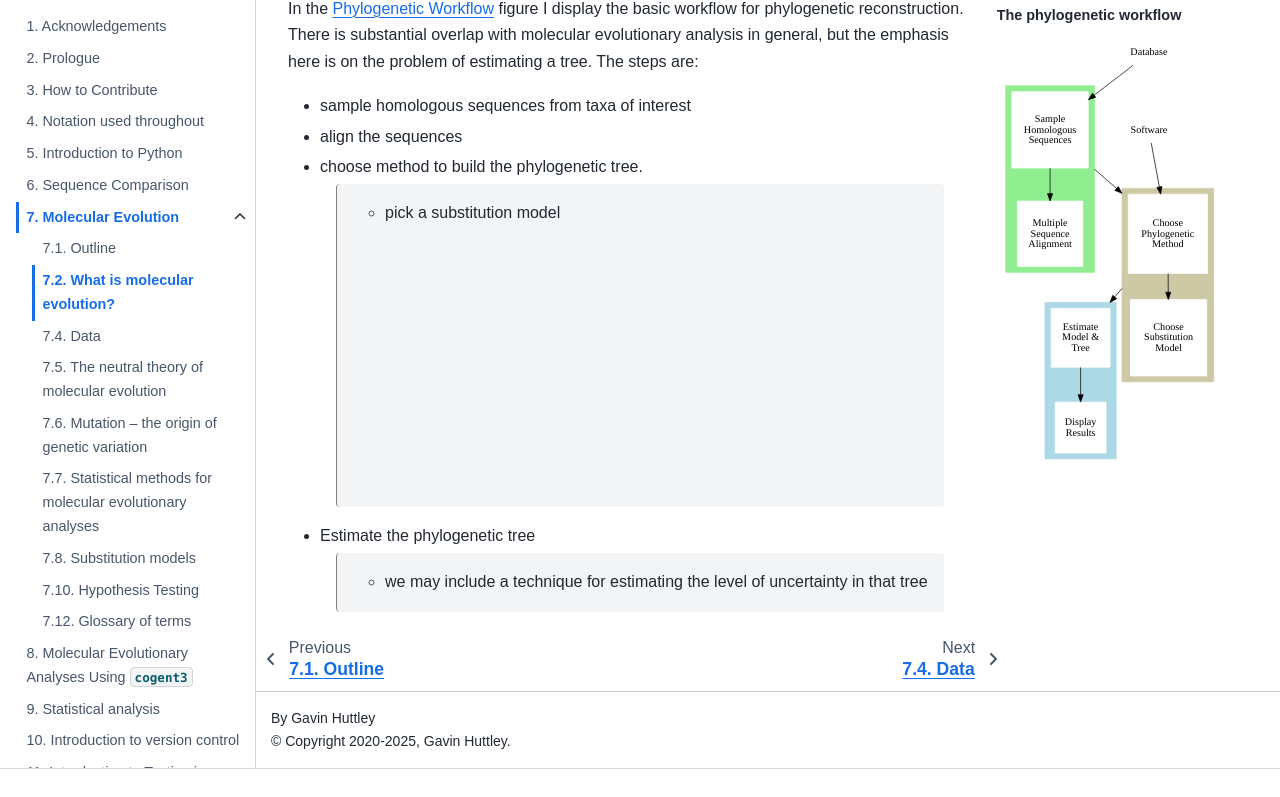
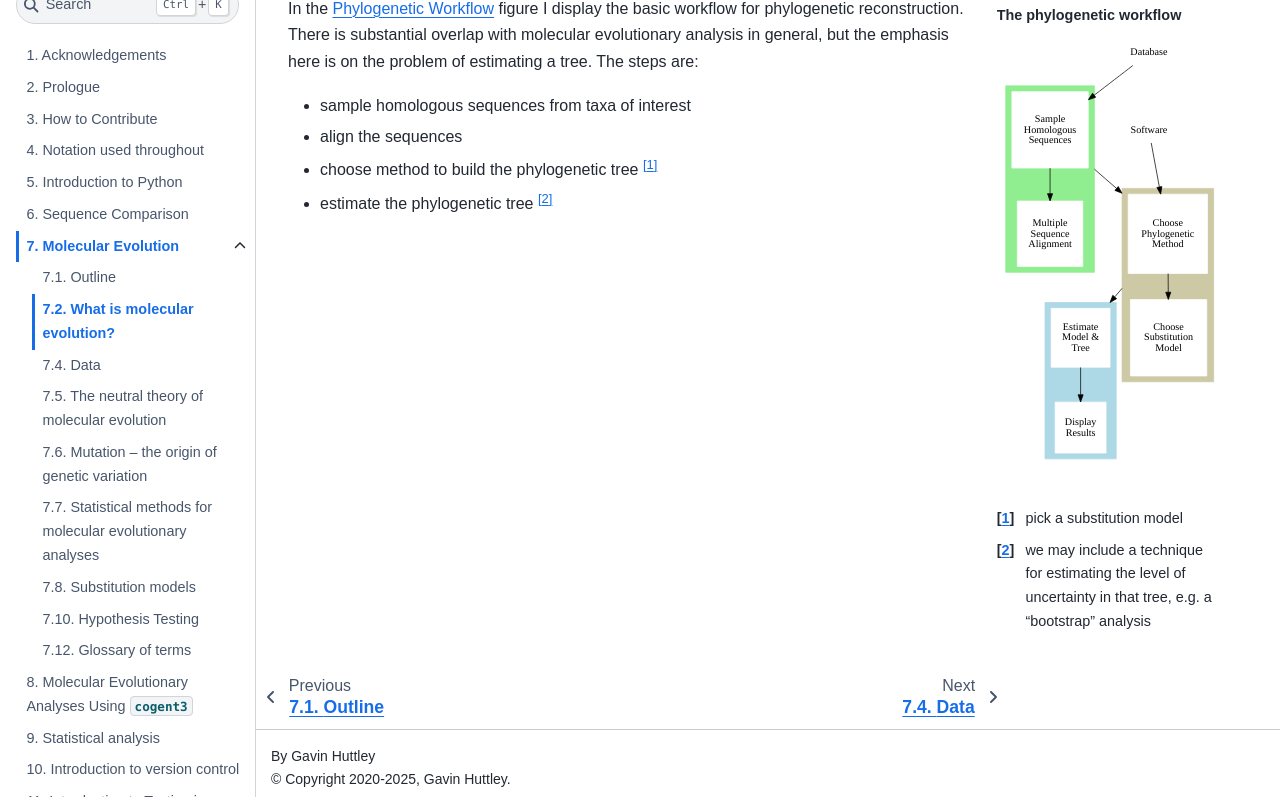
Before and after one commit to GavinHuttley/tib, a Sphinx documentation site: the page built from source/molevol/intro.rst, in a window 1280 px wide and 900 px high, scrolled down 953 px, cut to the strip 103-900 px from the top of the window. Built offline with Sphinx 7.4.7 and the Sphinx Book theme 1.1.4, drawn with Linux system fonts in a browser that asks for light colours; some web fonts are replaced; before the commit the page ends 1825 px from its top, so only the background shows below that.

```diff
--- a/source/molevol/intro.rst
+++ b/source/molevol/intro.rst
@@ -106,14 +106,12 @@ Phylogenetics is concerned with the problem of inferring the relationships betwe
 
 In the :ref:`Phylogenetic Workflow <phylo_workflow>` figure I display the basic workflow for phylogenetic reconstruction. There is substantial overlap with molecular evolutionary analysis in general, but the emphasis here is on the problem of estimating a tree. The steps are:
 
-* sample homologous sequences from taxa of interest
+- sample homologous sequences from taxa of interest
+- align the sequences
+- choose method to build the phylogenetic tree [1]_
+- estimate the phylogenetic tree [2]_
 
-* align the sequences
+.. margin::
 
-* choose method to build the phylogenetic tree.
-
-    - pick a substitution model
-
-* Estimate the phylogenetic tree
-
-    - we may include a technique for estimating the level of uncertainty in that tree
+    .. [1] pick a substitution model
+    .. [2] we may include a technique for estimating the level of uncertainty in that tree, e.g. a "bootstrap" analysis
```
Also changed, not shown: source/molevol/hypothesis_testing.rst (+4 -3 lines).
